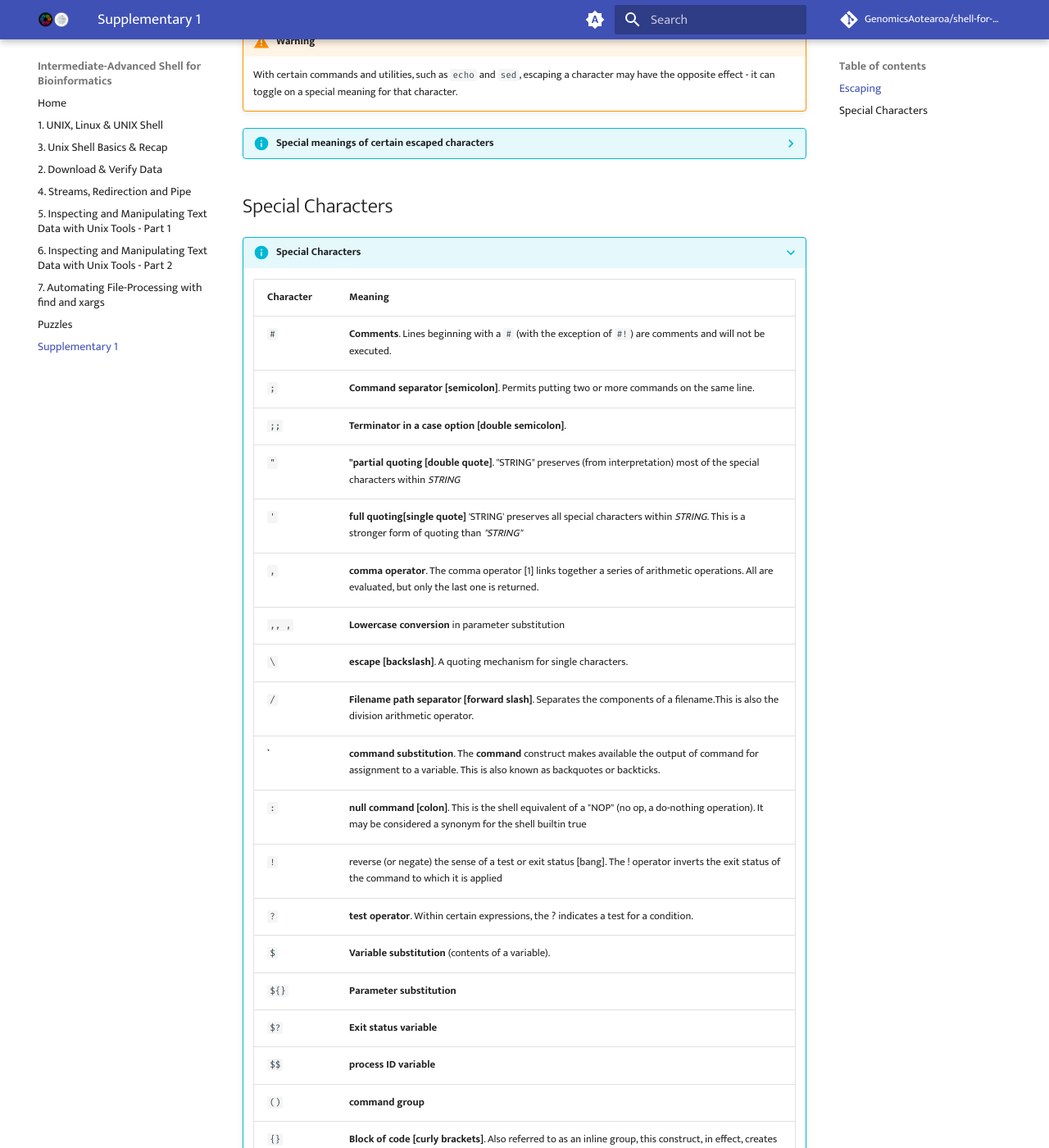
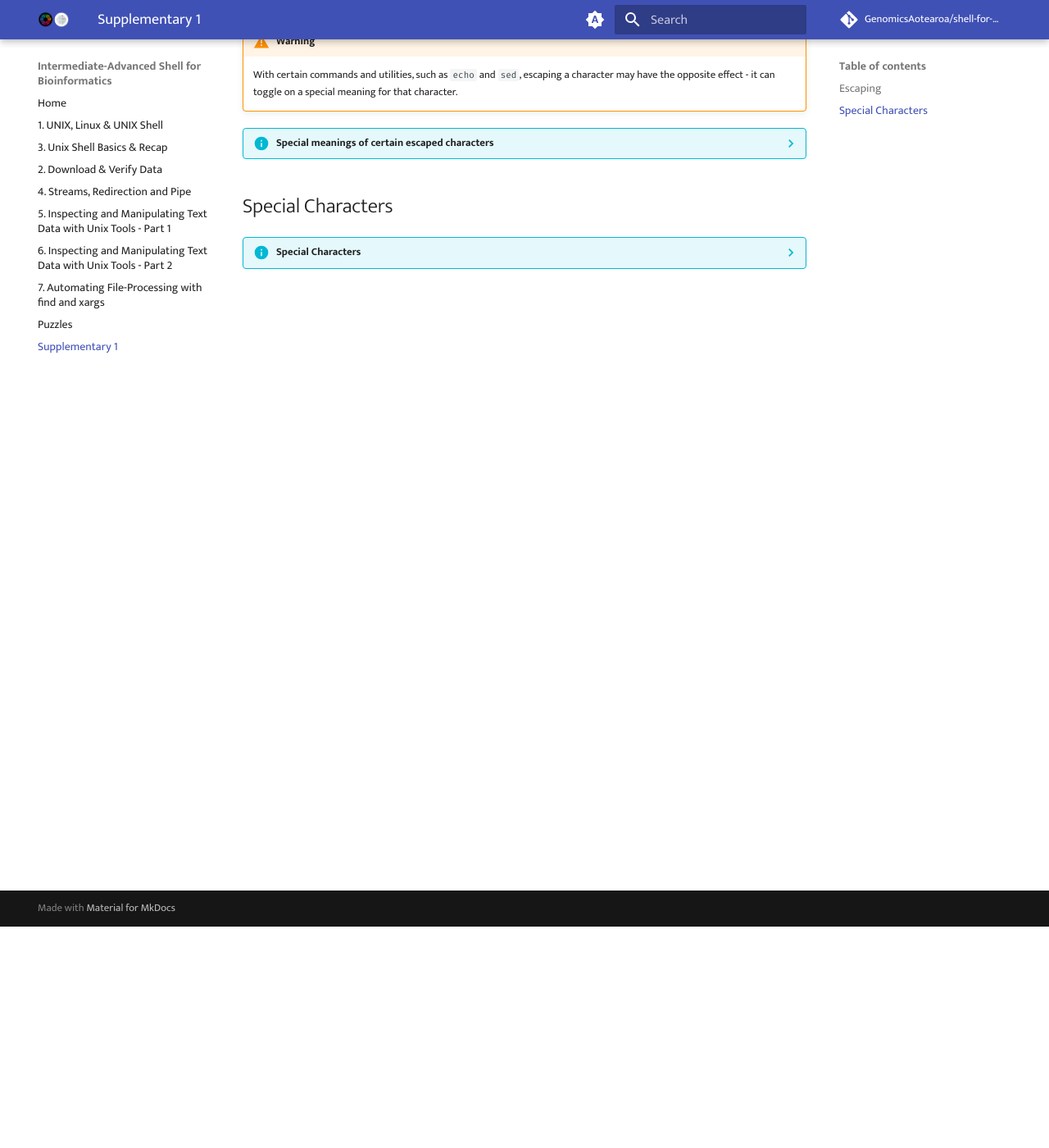
Before and after one commit to GenomicsAotearoa/shell-for-bioinformatics, an MkDocs documentation site: the page built from docs/supplementary_1.md, in a window 1280 px wide and 1400 px high, scrolled down 270 px. Shown: the whole window at 82% size. Built offline with MkDocs 1.6.1 and Material for MkDocs 9.7.7, drawn with Linux system fonts in a browser that asks for light colours; comment, search, counter and statistics services are not loaded; the version menu is left out; some of the changed text lies outside the part shown.

Commit message:
update index with supple

```diff
--- a/docs/supplementary_1.md
+++ b/docs/supplementary_1.md
@@ -23,7 +23,7 @@ Escaping is a method of quoting single characters. The escape `(\)` preceding a
 
 ## Special Characters
 
-???+ info "Special Characters"
+??? info "Special Characters"
 
     | Character  | Meaning            |
     |:-----------|:-------------------|
```
Also changed, not shown: docs/index.md (+1 -0 lines).
